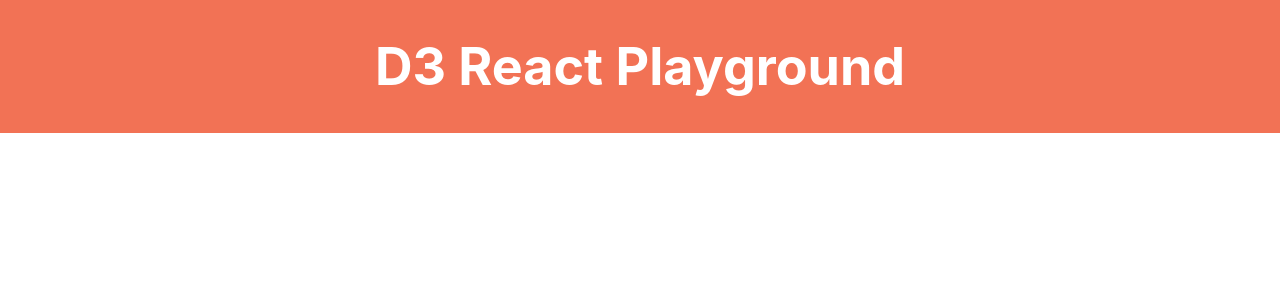
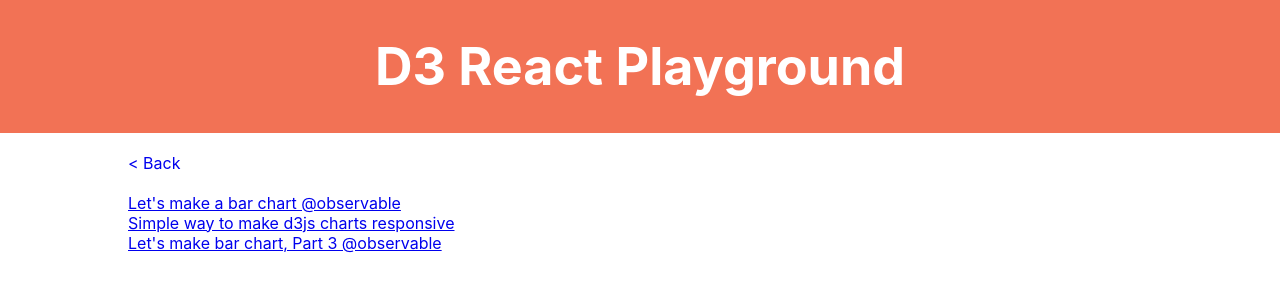
Before and after one commit to juzQrios/d3-react-playground, a React (Create React App) app: page /bar in a window 1280 px wide. Shown: the top 300 px of the page. Built offline with nearby package versions, Linux system fonts and the light colour scheme.

Commit message:
Add branching to navbar

```diff
--- a/src/App.js
+++ b/src/App.js
@@ -4,7 +4,9 @@ import {
   Route
 } from "react-router-dom";
 import Home from './Home';
-import Bar1 from './charts/bar_charts/Bar1/Bar1'
+import Bar from './charts/bar_charts/Bar';
+import Bar1 from './charts/bar_charts/Bar1/Bar1';
+import Bar2 from './charts/bar_charts/Bar2/Bar2';
 import './App.css';
 
 function App() {
@@ -18,9 +20,9 @@ function App() {
             {/* A <Switch> looks through its children <Route>s and
             renders the first one that matches the current URL. */}
             <Switch>
-              <Route path="/bar1">
-                <Bar1 />
-              </Route>
+              <Route exact path="/bar" component={Bar} />
+              <Route path="/bar/1" component={Bar1} />
+              <Route path="/bar/2" component={Bar2} />
               <Route exact path="/">
                 <Home />
               </Route>
--- a/src/Home.js
+++ b/src/Home.js
@@ -13,7 +13,15 @@ const Home = (props) => {
             <Link to="/">Home</Link>
           </li> */}
           <li>
-            <Link to="/bar1">Bar1</Link>
+            <Link to="/bar">Bar Charts</Link>
+            <ul>
+              <li>
+                <Link to="/bar/1">Bar 1</Link>
+              </li>
+              <li>
+                <Link to="/bar/2">Bar 2</Link>
+              </li>
+            </ul>
           </li>
         </ul>
       </nav>
--- /dev/null
+++ b/src/charts/bar_charts/Bar.js
@@ -0,0 +1,21 @@
+import PageTemplate from '../../utils/PageTemplate';
+
+const Bar = (props) => {
+  return (
+    <PageTemplate>
+      <div className="references">
+        <div>
+          <a href="https://observablehq.com/@d3/lets-make-a-bar-chart" target="_blank">Let's make a bar chart @observable</a>
+        </div>
+        <div>
+          <a href="https://medium.com/@louisemoxy/a-simple-way-to-make-d3-js-charts-svgs-responsive-7afb04bc2e4b" target="_blank">Simple way to make d3js charts responsive</a>
+        </div>
+        <div>
+          <a href="https://observablehq.com/@d3/lets-make-a-bar-chart/3" target="_blank">Let's make bar chart, Part 3 @observable</a>
+        </div>
+      </div>
+    </PageTemplate>
+  );
+}
+
+export default Bar;
--- a/src/charts/bar_charts/Bar1/Bar1.js
+++ b/src/charts/bar_charts/Bar1/Bar1.js
@@ -43,14 +43,6 @@ class Bar1 extends React.Component {
   render() {
     return (
       <PageTemplate className="Bar1" title="Bar1">
-        <div className="references">
-          <div>
-            <a href="https://observablehq.com/@d3/lets-make-a-bar-chart" target="_blank">Let's make a bar chart @observable</a>
-          </div>
-          <div>
-            <a href="https://medium.com/@louisemoxy/a-simple-way-to-make-d3-js-charts-svgs-responsive-7afb04bc2e4b" target="_blank">Simple way to make d3js charts responsive</a>
-          </div>
-        </div>
         <div className="chart" ref={this.chart}></div>
       </PageTemplate>
     );
--- /dev/null
+++ b/src/charts/bar_charts/Bar2/Bar2.js
@@ -0,0 +1,24 @@
+import * as d3 from 'd3';
+import React from 'react';
+import './Bar2.css';
+import PageTemplate from '../../../utils/PageTemplate';
+
+class Bar2 extends React.Component {
+  constructor(props) {
+    super(props);
+    this.chart = React.createRef();
+  }
+
+  componentDidMount() {
+  }
+
+  render() {
+    return (
+      <PageTemplate className="Bar2" title="Bar2">
+        <div className="chart" ref={this.chart}></div>
+      </PageTemplate>
+    );
+  }
+}
+
+export default Bar2;
```
Also changed, not shown: src/charts/bar_charts/Bar2/Bar2.css (added), src/charts/bar_charts/Bar2/data.csv (added).
